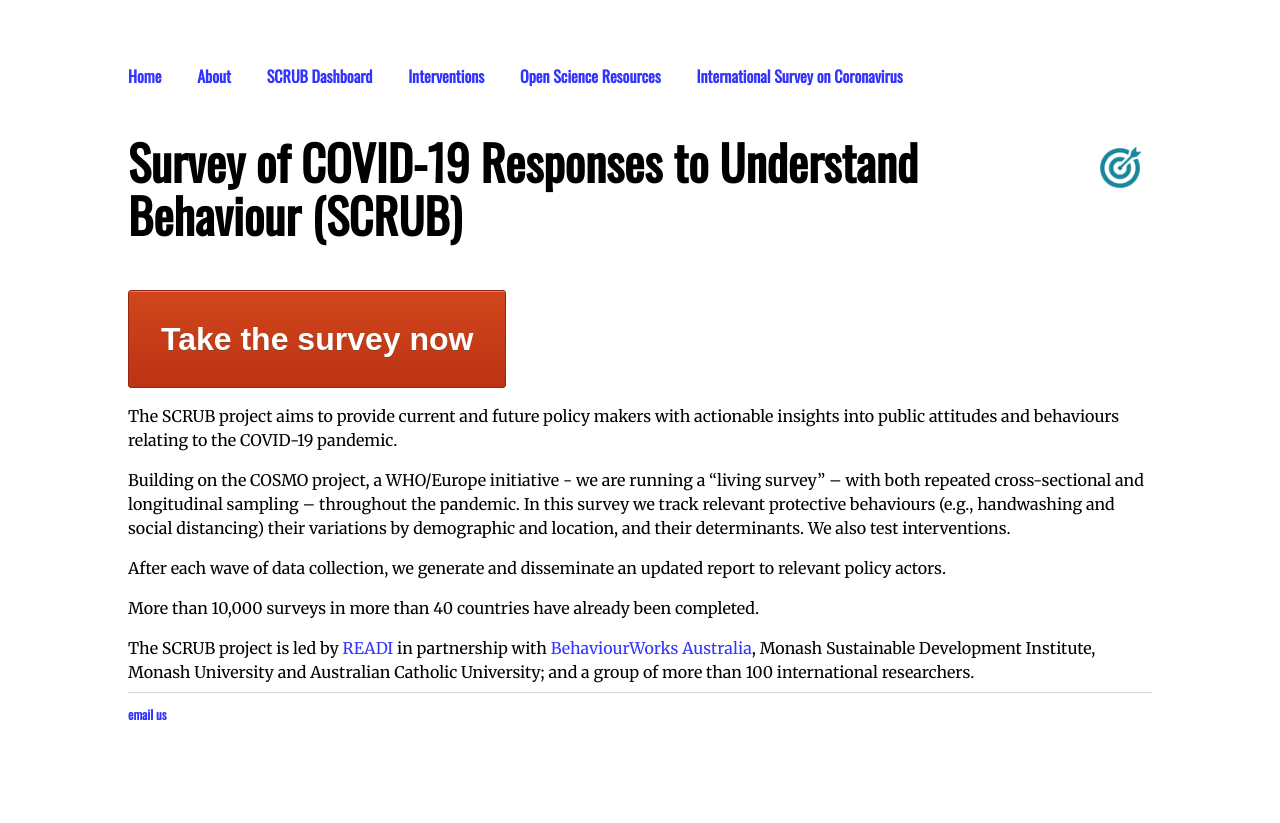
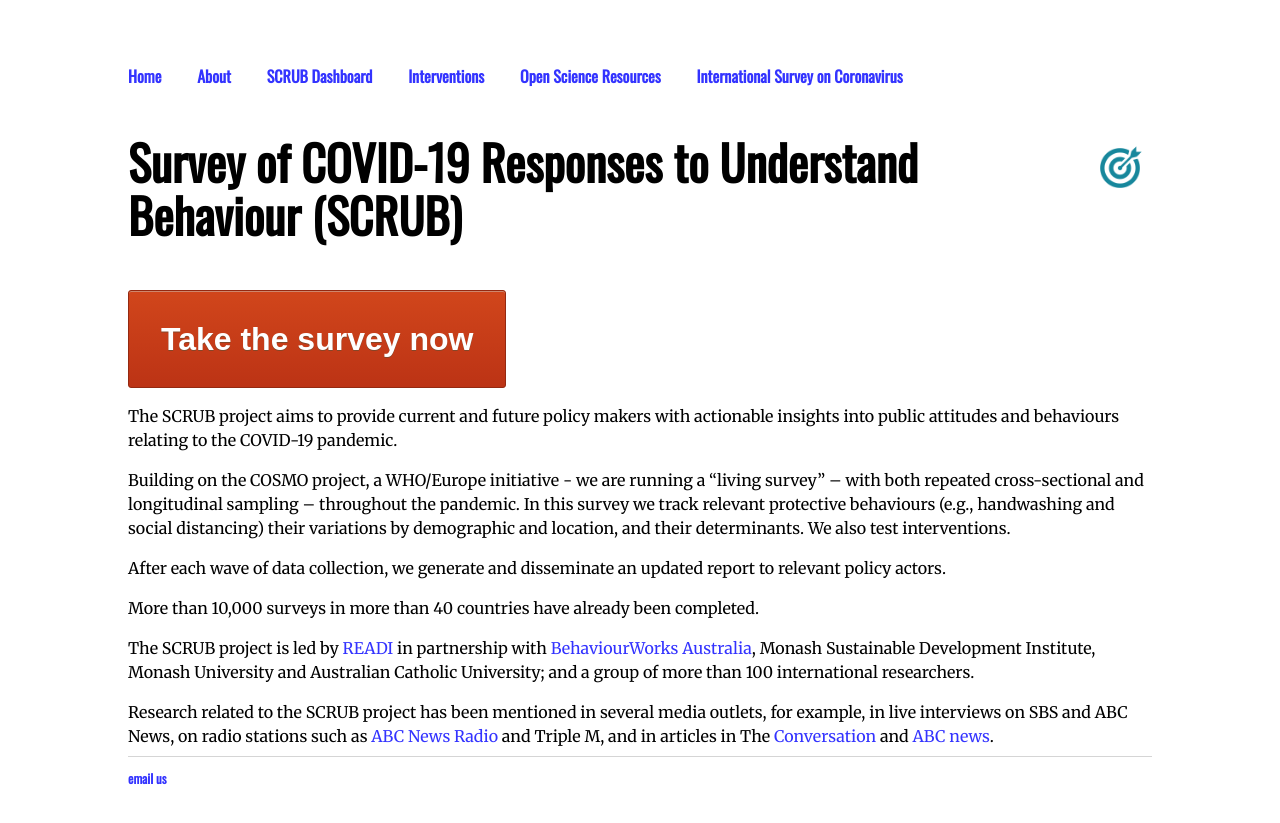
Before and after one commit to aksaeri/scrub, a Jekyll site: the page built from index.md, in a window 1280 px wide. Shown: the top 823 px of the page. Built offline with Jekyll 4.4.1, drawn with Linux system fonts in a browser that asks for light colours.

Commit message:
Update index.md

```diff
--- a/index.md
+++ b/index.md
@@ -18,3 +18,5 @@
 More than 10,000 surveys in more than 40 countries have already been completed.
 
 The SCRUB project is led by [READI](https://www.readiresearch.org/) in partnership with [BehaviourWorks Australia](https://behaviourworksaustralia.org), Monash Sustainable Development Institute, Monash University and Australian Catholic University; and a group of more than 100 international researchers.
+
+Research related to the SCRUB project has been mentioned in several media outlets, for example, in live interviews on SBS and ABC News, on radio stations such as [ABC News Radio](https://www.abc.net.au/radio/newsradio/survey-finds-most-australians-with-symptoms-of/12390796) and Triple M, and in articles in The [Conversation](https://theconversation.com/more-australians-are-worried-about-a-recession-and-an-increasingly-selfish-society-than-about-coronavirus-itself-135297) and [ABC news](https://www.abc.net.au/radio/newsradio/survey-finds-most-australians-with-symptoms-of/12390796).
```
